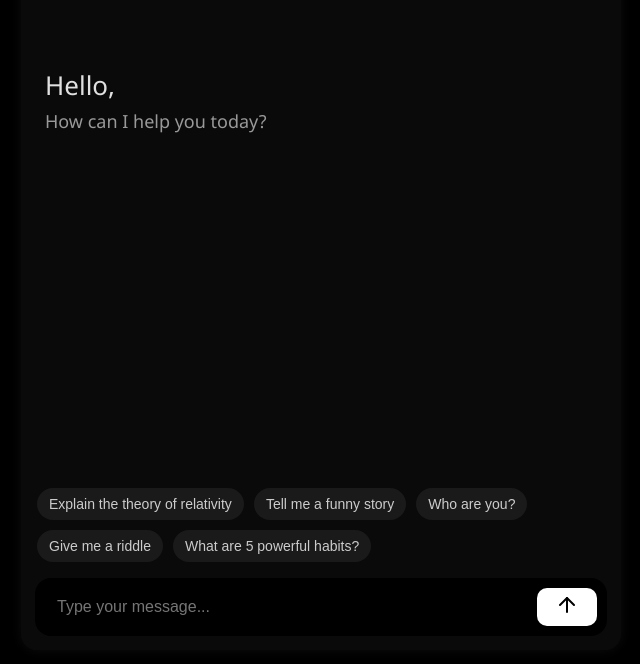
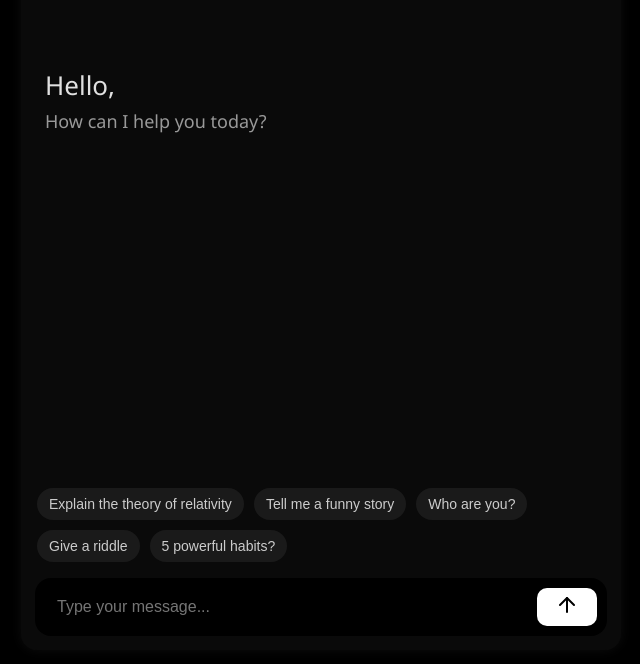
Before and after one commit to Utkarshydv/chatbot-ai-website, a plain HTML site: page index.html in a window 1280 px wide. Shown: the part 110-774 px from the top of the page, without its empty margins (319-959 px from the left). Drawn offline with Linux system fonts and the light colour scheme.

Commit message:
Add files via upload

```diff
--- a/index.html
+++ b/index.html
@@ -45,8 +45,8 @@
       <button class="suggestion">Explain the theory of relativity</button>
       <button class="suggestion">Tell me a funny story</button>
       <button class="suggestion">Who are you?</button>
-      <button class="suggestion">Give me a riddle</button>
-      <button class="suggestion">What are 5 powerful habits?</button>
+      <button class="suggestion">Give a riddle</button>
+      <button class="suggestion">5 powerful habits?</button>
 
     </div>
 
```
